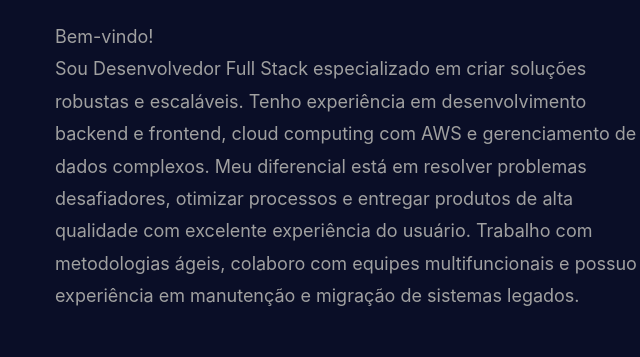
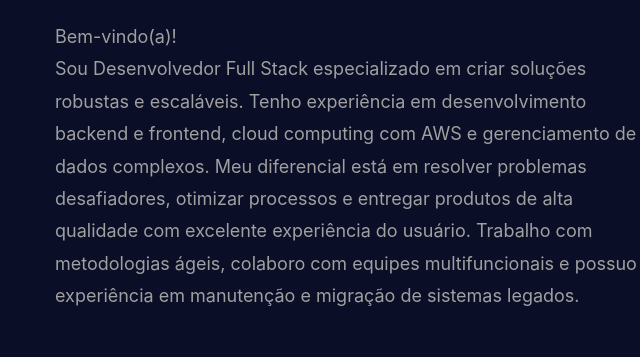
Before and after one commit to jonnxpr/portfolio, a website: page index.html in a window 1280 px wide. Shown: the part 342-699 px from the top of the page, 27-667 px from the left. Drawn offline with nearby package versions, Linux system fonts and the light colour scheme.

Commit message:
fix: update welcome message for gender inclusivity

```diff
--- a/index.html
+++ b/index.html
@@ -66,7 +66,7 @@
                             <h1 class="hero__title">Jonathan Douglas Diego Tavares</h1>
                             <p class="hero__subtitle">Full Stack Developer</p>
                             <p class="hero__description">
-                                Bem-vindo!<br/>
+                                Bem-vindo(a)!<br/>
                                 Sou Desenvolvedor Full Stack especializado em criar soluções robustas e escaláveis.
                                 Tenho experiência em desenvolvimento backend e frontend, cloud computing com AWS e gerenciamento de dados complexos.
                                 Meu diferencial está em resolver problemas desafiadores, otimizar processos e entregar produtos de alta qualidade com excelente experiência do usuário.
```
